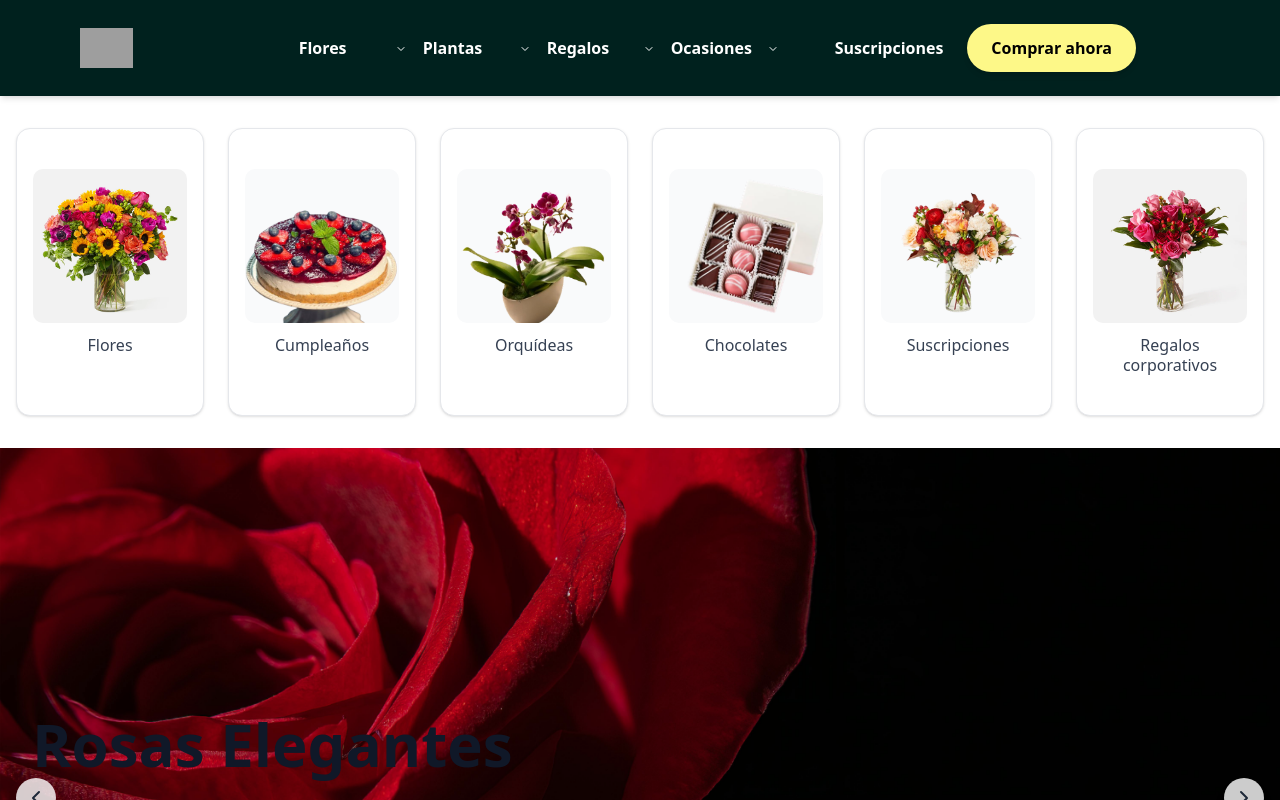
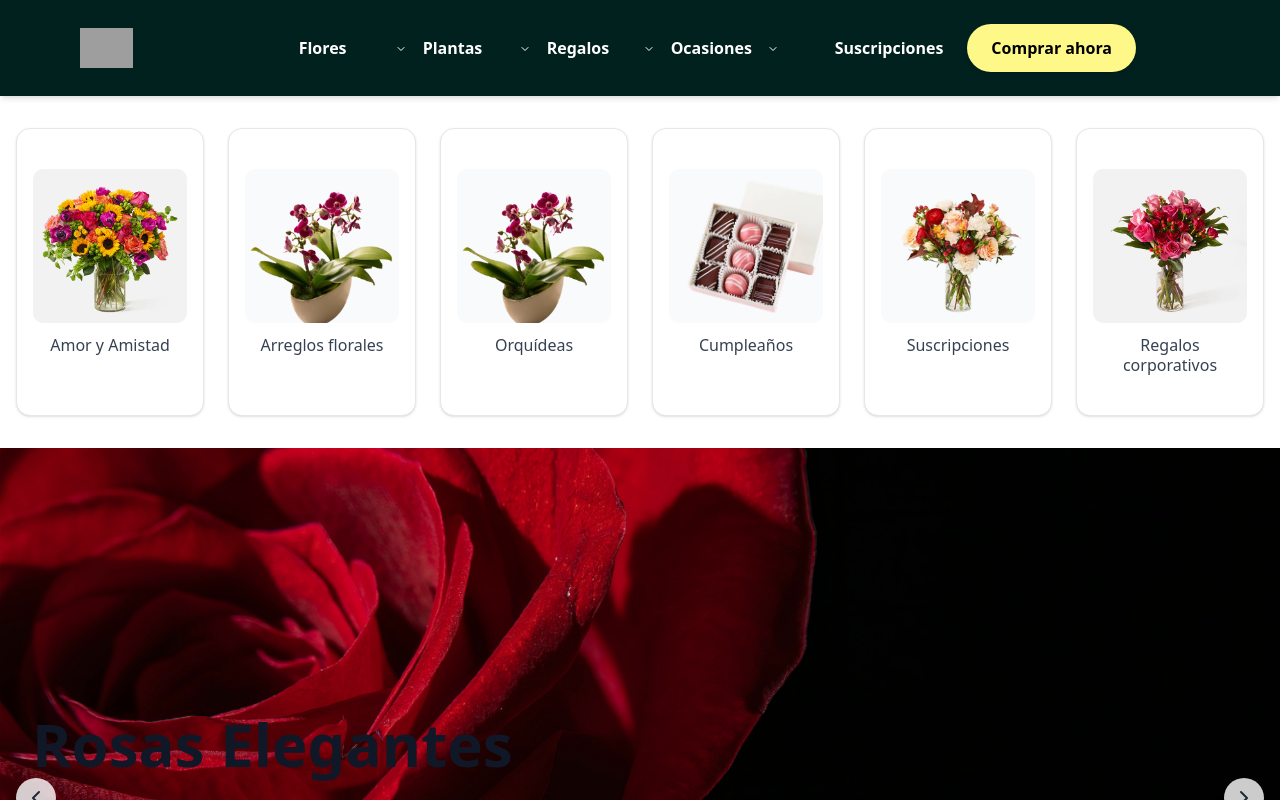
Before and after one commit to JrGustavo/petalflores.com0, a Next.js app: page / in a window 1280 px wide. Shown: the top 800 px of the page. Built offline with nearby package versions, Linux system fonts and the light colour scheme; grey boxes are pictures that could not be loaded.

Commit message:
Update Landing Page

```diff
--- a/src/app/(LandingPage)/Ocasiones.tsx
+++ b/src/app/(LandingPage)/Ocasiones.tsx
@@ -3,13 +3,13 @@ import { Card, CardContent } from "@/components/ui/card"
 const ocasiones = [
     {
         id: 1,
-        nombre: "Flores",
+        nombre: "Amor y Amistad",
         imagen: "/Petalflores.png?height=120&width=120",
     },
     {
         id: 2,
-        nombre: "Cumpleaños",
-        imagen: "/Petalflorescumpleaños.png?height=120&width=120",
+        nombre: "Arreglos florales",
+        imagen: "/PetalFloresOrquideas.png?height=120&width=120",
     },
     {
         id: 3,
@@ -18,7 +18,7 @@ const ocasiones = [
     },
     {
         id: 4,
-        nombre: "Chocolates",
+        nombre: "Cumpleaños",
         imagen: "/PetalFloresChocolates.png?height=120&width=120",
     },
     {
--- a/src/components/Navbar/_components/content-menu.tsx
+++ b/src/components/Navbar/_components/content-menu.tsx
@@ -1,45 +1,46 @@
-
-
 import React from 'react';
 import Link from 'next/link';
 
-
 interface ContentMenuProps {
-    options: { label: string; emoji: React.ReactElement; href: string }[];
+    options: { label: string; emoji: React.ReactElement; href: string; isNew?: boolean }[];
 }
 
-
-const ContentMenu : React.FC<ContentMenuProps> = ({options}) => {
+const ContentMenu: React.FC<ContentMenuProps> = ({ options }) => {
     return (
-
         <div className='
             w-80
             border
             border-gray-200
             rounded-[40px]
-    shadow0md
+            shadow-md
             bg-white
             absolute
             left-0
             top-full
             flex
             justify-start
-    '
-        >
+        '>
             <ul className='flex flex-col items-start pl-10 space-y-1 py-4'>
                 {options.map((option, index) => (
                     <Link href={option.href} key={index}>
                         <div className='cursor-pointer space-x-4 flex flex-col gap-4 hover:bg-gray-100 w-60 px-6 py-4 rounded-3xl'>
-                            <div className='flex gap-4'>
+                            <div className='flex gap-4 items-center'>
                                 <div>{option.emoji}</div>
-                                <div>{option.label}</div>
+                                <div className='flex items-center'>
+                                    {option.label}
+                                    {option.isNew && (
+                                        <span className="bg-red-500 text-white text-xs px-2 py-1 rounded-full ml-2">
+                                            Nuevo
+                                        </span>
+                                    )}
+                                </div>
                             </div>
                         </div>
                     </Link>
-
                 ))}
             </ul>
-        </div> );
+        </div>
+    );
 }
 
 export default ContentMenu;
--- a/src/components/Navbar/_components/menu.tsx
+++ b/src/components/Navbar/_components/menu.tsx
@@ -8,6 +8,7 @@ import {
 
 } from "lucide-react";
 import ContentMenu from "@/components/Navbar/_components/content-menu";
+
 interface NavigationMenuBarProps {
     isScrolled: boolean;
 }
@@ -15,7 +16,7 @@ interface NavigationMenuBarProps {
 interface MenuItem {
     title: string;
     menu: string;
-    options: { label: string; emoji: React.ReactElement; href: string }[];
+    options: { label: string; emoji: React.ReactElement; href: string; isNew?: boolean }[];
 }
 
 const items: MenuItem[] = [
@@ -24,14 +25,15 @@ const items: MenuItem[] = [
         menu: "Flores",
         options: [
             {
-                label: "Bouquet de flores",
+                label: "Arreglos florales",
                 emoji: <Flower className="text-[#00211E] font-bold" />,
                 href: "/Plataforma",
             },
             {
-                label: "Flores de temporada",
+                label: "Amor y Amistad",
                 emoji: <Flower2 className="text-[#00211E]" />,
                 href: "/Prevencion",
+                isNew: true,
             },
             {
                 label: "Rosas preservadas",
@@ -143,11 +145,7 @@ export function NavigationMenuBar({ isScrolled }: NavigationMenuBarProps) {
 
         return (
             <div
-                className="
-         flex
-         items-center
-         relative
-         "
+                className="flex items-center relative"
                 onMouseEnter={() => handleMouseEnter(menu)}
                 onMouseLeave={handleMouseLeave}
             >
@@ -158,13 +156,10 @@ export function NavigationMenuBar({ isScrolled }: NavigationMenuBarProps) {
                     <div>
                         <ChevronDown className={`relative top-[1px] h-3 w-3 transition-colors duration-300 ${isScrolled ? '!text-black' : '!text-white'}`} />
                     </div>
-                    <div className="mt-20 ">
+                    <div className="absolute top-full left-0 mt-2 z-50">
                         {activeMenu === menu && (
                             <ContentMenu
-                                options={options.map((option) => ({
-                                    ...option,
-                                    href: option.href,
-                                }))}
+                                options={options}
                             />
                         )}
                     </div>
@@ -174,18 +169,7 @@ export function NavigationMenuBar({ isScrolled }: NavigationMenuBarProps) {
     };
 
     return (
-        <div
-            className="
-        hidden
-        text-md
-        font-bold
-        space-x-4
-        w-full
-        items-center
-        xl:flex
-        h-24
-        "
-        >
+        <div className="hidden text-md font-bold space-x-4 w-full items-center xl:flex h-24">
             {items.map((item, index) => (
                 <React.Fragment key={index}>
                     <div className="cursor-pointer hidden xl:block">
```
Lines whose indentation alone changed are shown as unchanged.
